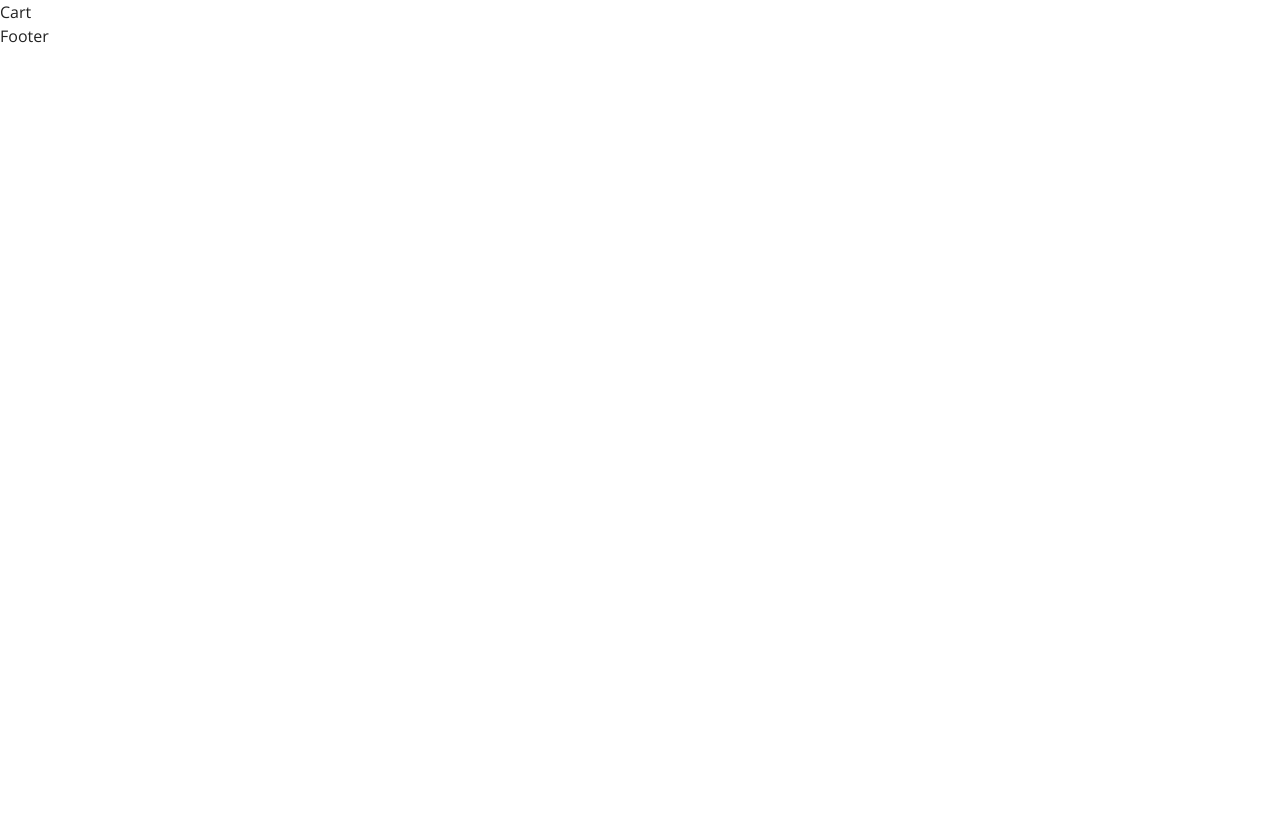
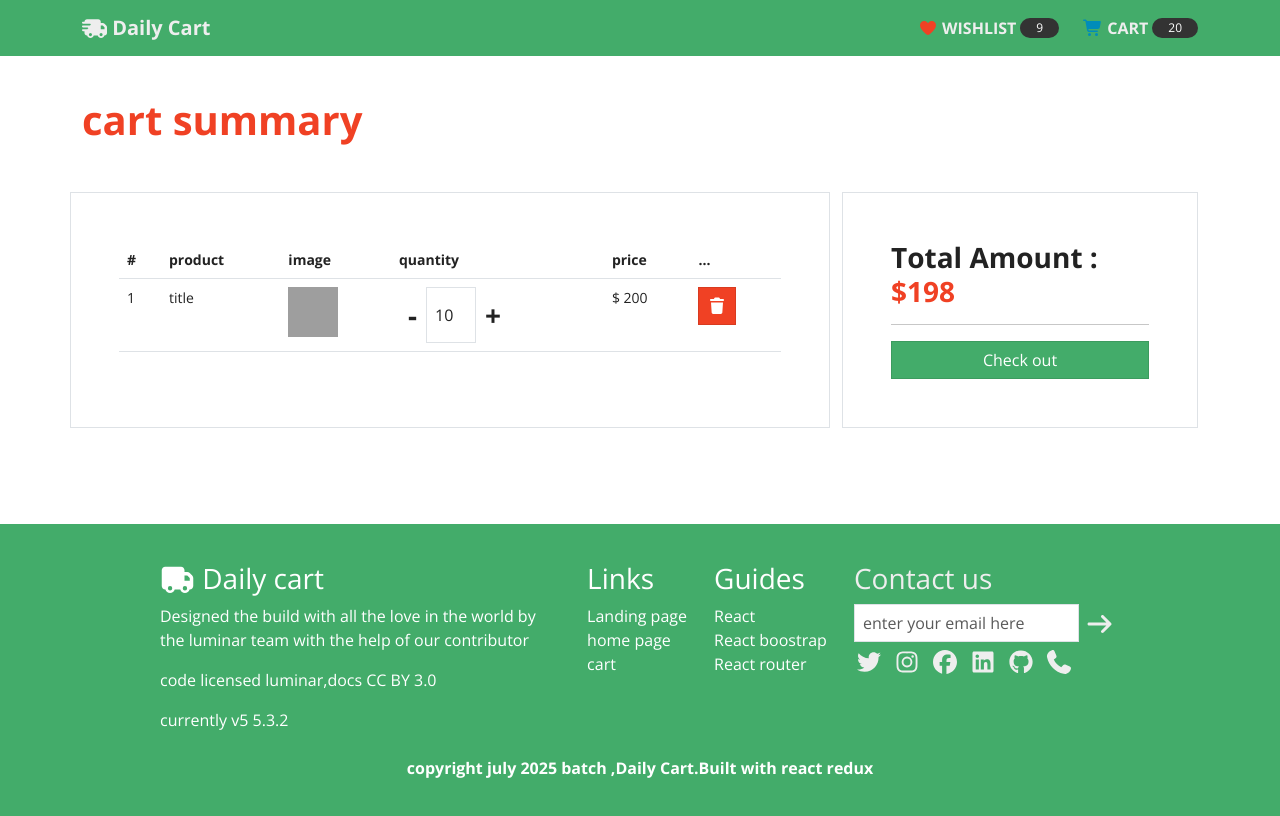
Before and after one commit to amgithshaji/ecommerce, a React (Vite) app: page /cart in a window 1280 px wide. Shown: the top 816 px of the page. Built offline with nearby package versions, Linux system fonts and the light colour scheme; grey boxes are pictures that could not be loaded.

Commit message:
design complete

```diff
--- a/package.json
+++ b/package.json
@@ -11,6 +11,7 @@
   },
   "dependencies": {
     "@fortawesome/fontawesome-svg-core": "^7.1.0",
+    "@fortawesome/free-brands-svg-icons": "^7.1.0",
     "@fortawesome/free-solid-svg-icons": "^7.1.0",
     "@fortawesome/react-fontawesome": "^3.1.0",
     "bootstrap": "^5.3.8",
--- a/src/Components/Footer.jsx
+++ b/src/Components/Footer.jsx
@@ -1,8 +1,66 @@
+import { faFacebook, faGithub, faInstagram, faLinkedin, faTwitter } from '@fortawesome/free-brands-svg-icons'
+import { faArrowAltCircleDown, faArrowRight, faPhone, faTruck } from '@fortawesome/free-solid-svg-icons'
+import { FontAwesomeIcon } from '@fortawesome/react-fontawesome'
 import React from 'react'
+import { Link } from 'react-router-dom'
+
 
 function Footer() {
   return (
-    <div>Footer</div>
+    <div style={{height:'310px'}} className='bg-success d-flex align-items-center justify-content-center flex-column text-white' >
+<div className='d-flex justify-content-between w-75' >
+  <div style={{width:'400px'}} className='intro' >
+    <h3>
+    <FontAwesomeIcon icon={faTruck} /> Daily cart  </h3>
+    <p>Designed the build with all the love in the world by the luminar team with the help of our contributor</p>
+    <p> code licensed luminar,docs CC BY 3.0 </p>
+    <p> currently v5 5.3.2</p>
+  </div>
+  <div className='links d-flex flex-column ' >
+    <h3>Links</h3>
+    <Link to={'/'} className='text-decoration-none text-white' >Landing page</Link>
+        <Link to={'/wishlist'} className='text-decoration-none text-white' >home page</Link>
+    <Link to={'/cart'} className='text-decoration-none text-white' >cart</Link>
+
+
+
+
+  </div>
+    <div   className='links d-flex flex-column ' >
+    <h3>Guides</h3>
+    <a href={'/'}  className='text-decoration-none text-white' >React</a>
+        <a href={'/wishlist'}  className='text-decoration-none text-white' >React boostrap</a>
+    <a href={'/cart'}  className='text-decoration-none text-white' >React router</a>
+
+
+
+
+  </div>
+     <div   className=' d-flex flex-column text-decoration-none text-light' >
+    <h3>Contact us</h3>
+<div className='d-flex gap-2' >
+     <input type="text  " className='form-control' placeholder='enter your email here' />
+    < FontAwesomeIcon icon={faArrowRight} className='fs-4 mt-2 me-2' />
+
+</div><div>
+  < FontAwesomeIcon icon={faTwitter} className='fs-4 mt-2 me-2' />
+    <  FontAwesomeIcon icon={faInstagram} className='fs-4 mt-2 me-2' />
+        <  FontAwesomeIcon icon={faFacebook} className='fs-4 mt-2 me-2' />
+    <  FontAwesomeIcon icon={faLinkedin} className='fs-4 mt-2 me-2' />
+    <  FontAwesomeIcon icon={faGithub} className='fs-4 mt-2 me-2' />
+    <  FontAwesomeIcon icon={faPhone} className='fs-4 mt-2 me-2' />
+
+
+
+</div>
+  </div>
+
+</div>
+<div className='fw-bold mt-2 flex-column' >
+  <p>copyright july 2025 batch ,Daily Cart.Built with react redux</p>
+
+</div>
+  </div>
   )
 }
 
--- a/src/Components/Header.jsx
+++ b/src/Components/Header.jsx
@@ -1,8 +1,28 @@
+import { faCartShopping, faHeart, faTruckFast } from '@fortawesome/free-solid-svg-icons'
+import { FontAwesomeIcon } from '@fortawesome/react-fontawesome'
 import React from 'react'
+import { Nav,Container,Navbar,Badge } from 'react-bootstrap'
+import { Link } from 'react-router-dom'
+faTruckFast
+
 
 function Header() {
   return (
-    <div>Header</div>
+     <Navbar expand="lg" style={{zIndex:"1"}} className="bg-success position-fixed w-100 ">
+      <Container>
+        <Navbar.Brand > <Link to={'/'} className='text-decoration-none fw-bold text-light'  >  <FontAwesomeIcon icon={faTruckFast}/> Daily Cart </Link> </Navbar.Brand>
+        <Navbar.Toggle aria-controls="basic-navbar-nav" className='bg-light'  />
+        <Navbar.Collapse id="basic-navbar-nav">
+          <Nav className="ms-auto d-md-flex align-items-md-center gap-4 ">
+            <Nav >
+               <Link to={'/wishlist'} className='text-decoration-none text-light fw-bold d-flex align-items-center'> <FontAwesomeIcon icon={faHeart} className='text-danger me-1' />   WISHLIST <Badge pill bg="dark" className='ms-1' >9</Badge> </Link>
+
+               </Nav>
+            <Link to={'/cart'} className='text-decoration-none text-light fw-bold d-flex align-items-center'> <FontAwesomeIcon icon={faCartShopping} className='text-primary me-1' /> CART<Badge pill bg="dark" className='ms-1' >20</Badge> </Link>
+          </Nav>
+        </Navbar.Collapse>
+      </Container>
+    </Navbar>
   )
 }
 
--- a/src/pages/Cart.jsx
+++ b/src/pages/Cart.jsx
@@ -1,8 +1,64 @@
 import React from 'react'
+import Header from '../Components/Header'
+import { faTrash } from '@fortawesome/free-solid-svg-icons'
+import { FontAwesomeIcon } from '@fortawesome/react-fontawesome'
+
 
 function Cart() {
   return (
-    <div>Cart</div>
+    <>
+      <Header />
+      <div className='container py-5' >
+        <div className='my-5' >
+          <h1 className='text-danger fw-bold' >cart summary</h1>
+          <div className="row mt-5">
+            <div className="col-md-8 border rounded p-5">
+              <table className='table' >
+                <thead>
+                  <tr>
+                    <th>#</th>
+                    <th>product</th>
+                    <th>image</th>
+                    <th>quantity</th>
+                    <th>price</th>
+                    <th>...</th>
+
+                  </tr>
+                </thead>
+                <tbody>
+                  <tr>
+                    <td>1</td>
+                    <td>title</td>
+                    <td> <img width={'50px'} height={'50px'} src="https://cdnus.globalso.com/topfeelpack/PJ75-50g.jpg" alt="product" /> </td>
+                    <td>
+                      <div className='d-flex' >
+                        <button className='btn fs-3 fw-bold' >-</button>
+                        <input style={{ width: "50px" }} value={10} type="text" className='form-control' readOnly />
+                        <button className='btn fs-3 fw-bold' >+</button>
+
+                      </div>
+                    </td>
+                    <td>  $ 200</td>
+                    <td> <button className='btn btn-danger' > <FontAwesomeIcon icon={faTrash} /></button> </td>
+                  </tr>
+                </tbody>
+              </table>
+            </div>
+            <div className="col-md-4">
+              <div className='border rounded p-5' >
+                <h3 className='fw-bold' > Total Amount : <span className='text-danger' >$198</span></h3>
+                <hr />
+                <div className=' d-grid mt-2'>
+                  <button className='btn btn-success' >Check out</button>
+                </div>
+              </div>
+            </div>
+
+          </div>
+
+        </div>
+      </div>
+    </>
   )
 }
 
--- a/src/pages/Home.jsx
+++ b/src/pages/Home.jsx
@@ -1,8 +1,32 @@
 import React from 'react'
+import Header from "../Components/Header"
+import { Card } from 'react-bootstrap'
+import { Link } from 'react-router-dom'
+
 
 function Home() {
   return (
-    <div>Home</div>
+
+    <>
+      <Header/>
+     <div className='container py-5' >
+      <div className='row my-5' >
+        {/* dulipcate */}
+        <div className='col-md-3 mb-2' >
+{/* card */}
+    <Card >
+      <Card.Img height={'250px'} variant="top" src="https://cdnus.globalso.com/topfeelpack/PJ75-50g.jpg" />
+      <Card.Body className='text-center' >
+        <Card.Title className='fw-bold' > Title</Card.Title>
+      <Link to={'/products/:id/view'} className='btn btn-success' >View more..</Link>
+      </Card.Body>
+    </Card>
+
+        </div>
+
+      </div>
+     </div>
+      </>
   )
 }
 
--- a/src/pages/Pnf.jsx
+++ b/src/pages/Pnf.jsx
@@ -1,8 +1,17 @@
 import React from 'react'
-
+import { Link } from 'react-router-dom'
+Link
 function Pnf() {
   return (
-    <div>Pnf</div>
+    <>
+   <div style={{height:"80vh"}} className='d-flex justify-content-center align-items-center flex-column' >
+    <h1 className='dw-bolder'>  404</h1>
+    <img width={'30%'} src="https://cdn.dribbble.com/userupload/24450589/file/original-7a69eb5b87401ce59325c3291535aebc.gif" alt="page not found" />
+    <h4>oops.. wrong page</h4>
+    <p> looks like you are lost</p>
+    <Link to={'/'} className='btn btn-primary' >Back to Home</Link>
+   </div>
+    </>
   )
 }
 
--- a/src/pages/View.jsx
+++ b/src/pages/View.jsx
@@ -1,8 +1,65 @@
 import React from 'react'
+import Header from '../Components/Header'
 
 function View() {
   return (
-    <div>View</div>
+
+    <>
+ <Header/>
+ <div className='container py-5' >
+<div className='row my-5' >
+  <div className='col-md-6' >
+<img style={{width:"70%",marginLeft:"15%"}} className='img-fluid ' src="https://media6.ppl-media.com//tr:h-750,w-750,c-at_max,dpr-2,q-40/static/img/product/335142/maybelline-new-york-color-sensational-loaded-bold-lipstick-09-midnight-date-3-9-g-11-47-15_1_display_1754367408_a376dee0.jpg" alt="no img" />
+<div className='d-flex justify-content-evenly mt-5' >
+  <button className='btn btn-primary' >ADD to wishlist</button>
+    <button className='btn btn-success' >ADD to cart</button>
+
+</div>
+  </div>
+  <div className='col-md-6' >
+<h1 className='fw-bold' >Title</h1>
+<h3 className='text-danger fw-bolder' >$price</h3>
+<h5>Brand:</h5>
+<h5 className='fw-bold' >Category:</h5>
+<h5>Description:</h5>
+<h5 className='my-1 mt-3 fw-bold' > Client review </h5>
+{/* duplicate div */}
+<div className='mb-3 p-2 border rounded shadow' >
+<p><span className='fw-bolder' >Username:
+</span>
+message
+</p>
+<p><span className='fw-bolder' >Rating:
+</span>
+number
+</p>
+</div>
+<div className='mb-3 p-2 border rounded shadow' >
+<p><span className='fw-bolder' >Username:
+</span>
+message
+</p>
+<p><span className='fw-bolder' >Rating:
+</span>
+number
+</p>
+</div>
+<div className='mb-3 p-2 border rounded shadow' >
+<p><span className='fw-bolder' >Username:
+</span>
+message
+</p>
+<p><span className='fw-bolder' >Rating:
+</span>
+number
+</p>
+</div>
+  </div>
+
+
+</div>
+ </div>
+    </>
   )
 }
 
--- a/src/pages/Wishlist.jsx
+++ b/src/pages/Wishlist.jsx
@@ -1,8 +1,32 @@
 import React from 'react'
+import Header from '../Components/Header'
+import { Card } from 'react-bootstrap'
+import { FontAwesomeIcon } from '@fortawesome/react-fontawesome'
+import { faCartPlus, faHeartCirclePlus } from '@fortawesome/free-solid-svg-icons'
+
 
 function Wishlist() {
   return (
-    <div>Wishlist</div>
+    <>
+    <Header/>
+    <div className='container py-5 ' >
+{/* wishlist with content */}
+<div className='col-md-3 mb-2 mt-5 ' >
+{/* card */}
+  <Card >
+      <Card.Img  height={'270px'} variant="top" src="https://cdnus.globalso.com/topfeelpack/PJ75-50g.jpg" />
+      <Card.Body className='text-center ' >
+        <Card.Title className='fw-bold' > Title</Card.Title>
+        <div className='d-flex justify-content-evenly my-1' >
+          <button className='btn text-danger fs-4' > <FontAwesomeIcon icon={faHeartCirclePlus} /> </button>
+          <button className='btn text-success fs-4' > <FontAwesomeIcon icon={faCartPlus} /> </button>
+        </div>
+      </Card.Body>
+    </Card>
+</div>
+    </div>
+    Wishlist
+    </>
   )
 }
 
```
Also changed, not shown: 1 other file (tests, documents, lock files or other folders).
